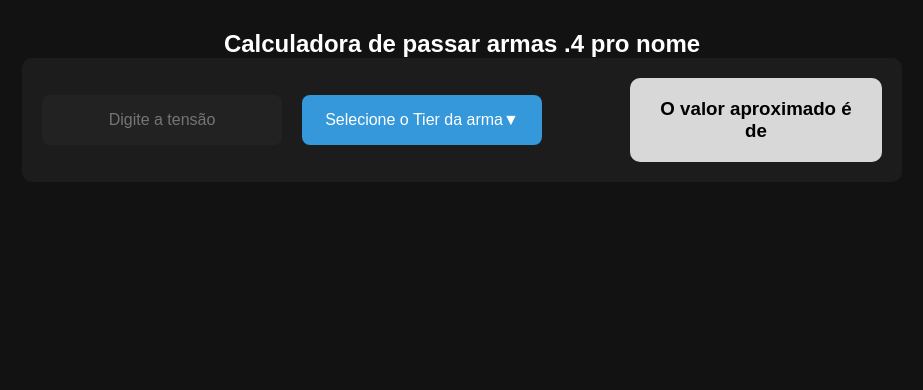
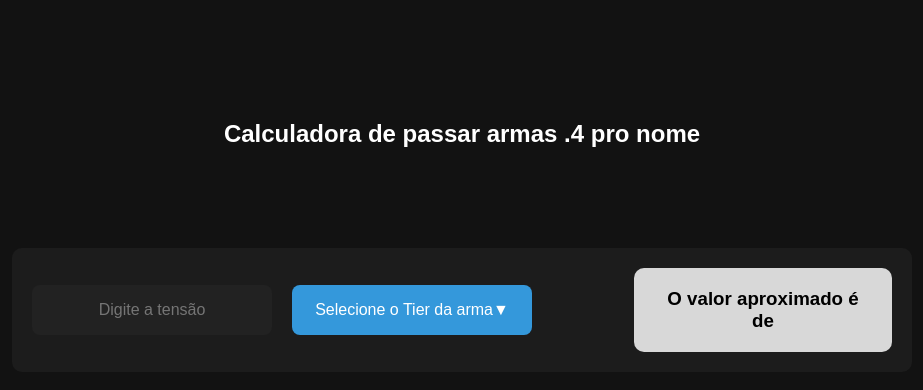
Before and after one commit to DiegoFlxme/calculadoraalbion, a plain HTML site: page index.html in a window 1280 px wide. Shown: the whole page, without its empty margins (178-1101 px from the left). Drawn offline with Linux system fonts and the light colour scheme.

Commit message:
style.css

```diff
--- a/style.css
+++ b/style.css
@@ -19,8 +19,8 @@ body {
   max-width: 900px;
   margin: auto;
 }
-.container {
-  padding: 10px;
+.container h2 {
+  padding: 100px;
 }
 
 /* Layout principal */
```
